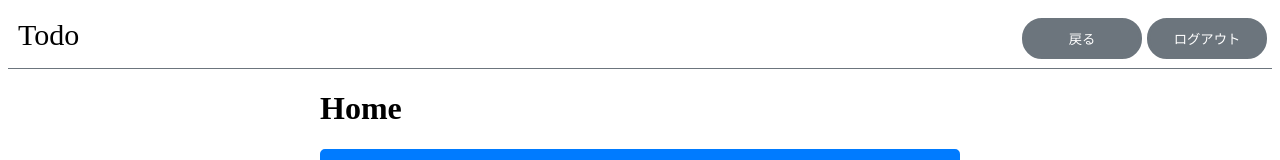
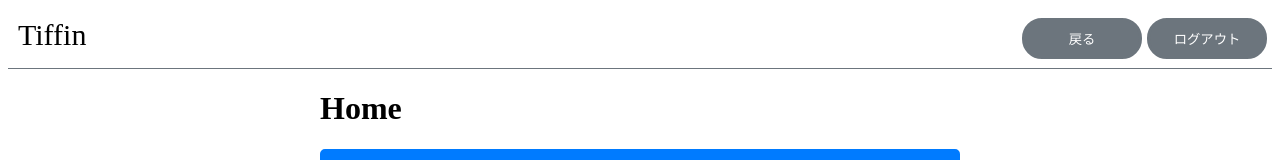
Before and after one commit to kunrenyouAcount/dead-tiffin, a Next.js app in the folder tiffin_web/: page / in a window 1280 px wide. Shown: the top 160 px of the page. Built offline with nearby package versions, Linux system fonts and the light colour scheme.

Commit message:
ER図の修正

```diff
--- a/tiffin_web/src/components/Header/Header.tsx
+++ b/tiffin_web/src/components/Header/Header.tsx
@@ -17,7 +17,7 @@ export const Header: React.FC = () => {
   return (
     <div className={style.headerArea}>
       <div className={style.logo} onClick={() => router.push("/")}>
-        Todo
+        Tiffin
       </div>
       <div className={style.headerRightArea}>
         <button className={style.headerButton} onClick={goBack}>
```
Also changed, not shown: 2 other files (tests, documents, lock files or other folders).
